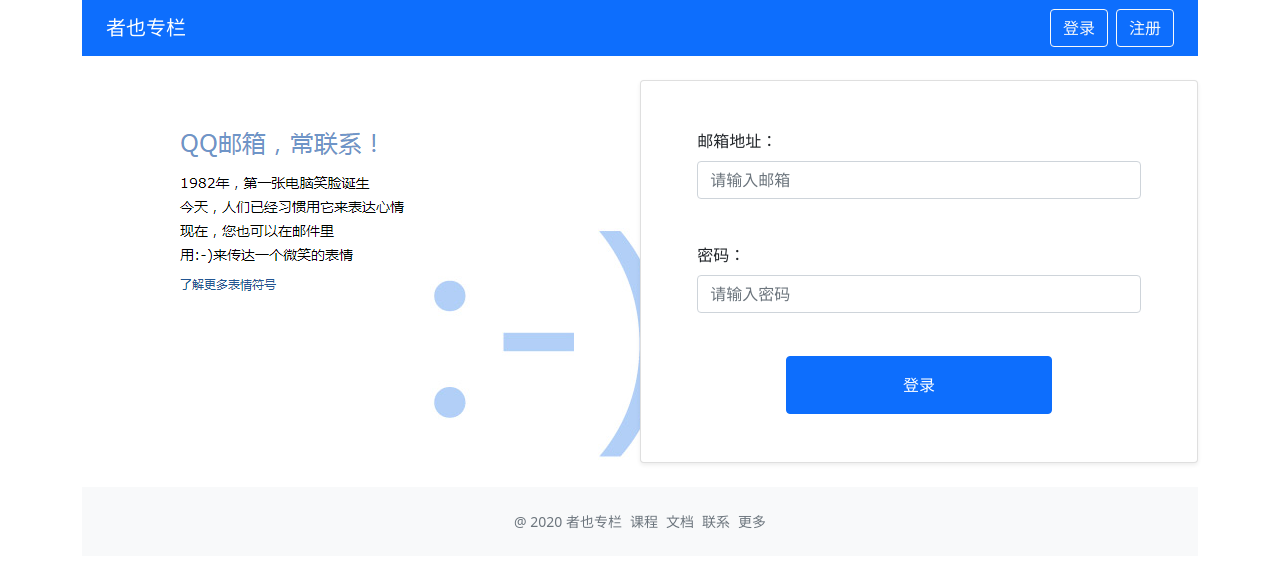
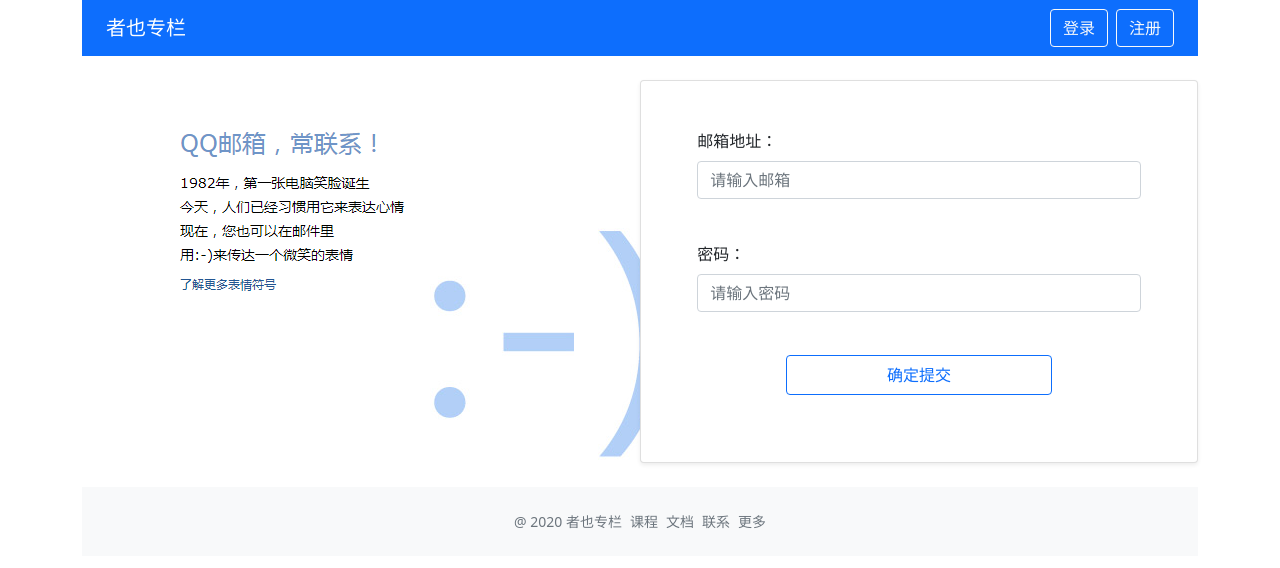
Before and after one commit to LeeZim/TS-Vue3-Practice, a Vue app: page /login in a window 1280 px wide. Shown: the top 568 px of the page. Built offline with nearby package versions, Linux system fonts and the light colour scheme.

Commit message:
feat(deps): add mitt@2.0.1

```diff
--- a/package.json
+++ b/package.json
@@ -13,6 +13,7 @@
   "dependencies": {
     "axios": "^0.21.1",
     "bootstrap": "^5.0.0-beta3",
+    "mitt": "^2.0.1",
     "vue": "^3.0.5",
     "vue-router": "^4.0.6",
     "vuex": "^4.0.0"
--- /dev/null
+++ b/src/components/ValidForm.vue
@@ -0,0 +1,28 @@
+<template>
+  <div>
+    <slot></slot>
+    <slot name="defaultBtn">
+      <button
+        class="btn btn-outline-primary w-50 mx-auto"
+        style="height: 40px"
+        @click="onFormCommit"
+      >
+        确定提交
+      </button>
+    </slot>
+  </div>
+</template>
+<script lang="ts">
+import { defineComponent } from 'vue'
+
+export default defineComponent({
+  setup() {
+    const onFormCommit = () => {
+      console.log('commit')
+    }
+    return {
+      onFormCommit
+    }
+  }
+})
+</script>
--- a/src/views/Login.vue
+++ b/src/views/Login.vue
@@ -4,7 +4,7 @@
       <div class="col-6">
         <img src="/src/assets/loginLogo.png" class="h-120" />
       </div>
-      <div class="h-120 shadow-sm card col-6 py-5 mb-4 d-grid gap-4">
+      <ValidForm class="h-120 shadow-sm card col-6 py-5 mb-4 d-grid gap-4">
         <ValidInput :rules="mailValidRule" placeholder="请输入邮箱" :label="'邮箱地址：'" />
         <ValidInput
           :rules="pwdValidRule"
@@ -12,8 +12,12 @@
           type="password"
           :label="'密码：'"
         />
-        <button class="btn btn-primary w-50 mx-auto" @click="onFormCommit">登录</button>
-      </div>
+        <template #defaultBtn>
+          <!-- <button class="btn btn-primary w-50 mx-auto" style="height: 40px" @click="onFormCommit">
+            登录
+          </button> -->
+        </template>
+      </ValidForm>
     </div>
   </div>
 </template>
@@ -21,6 +25,7 @@
 import { defineComponent } from 'vue'
 import { useStore } from 'vuex'
 import ValidInput, { RuleProps } from '../components/ValidInput.vue'
+import ValidForm from '../components/ValidForm.vue'
 
 export default defineComponent({
   name: 'Login',
@@ -45,7 +50,8 @@ export default defineComponent({
     }
   },
   components: {
-    ValidInput
+    ValidInput,
+    ValidForm
   }
 })
 </script>
```
Also changed, not shown: 1 other file (tests, documents, lock files or other folders).
